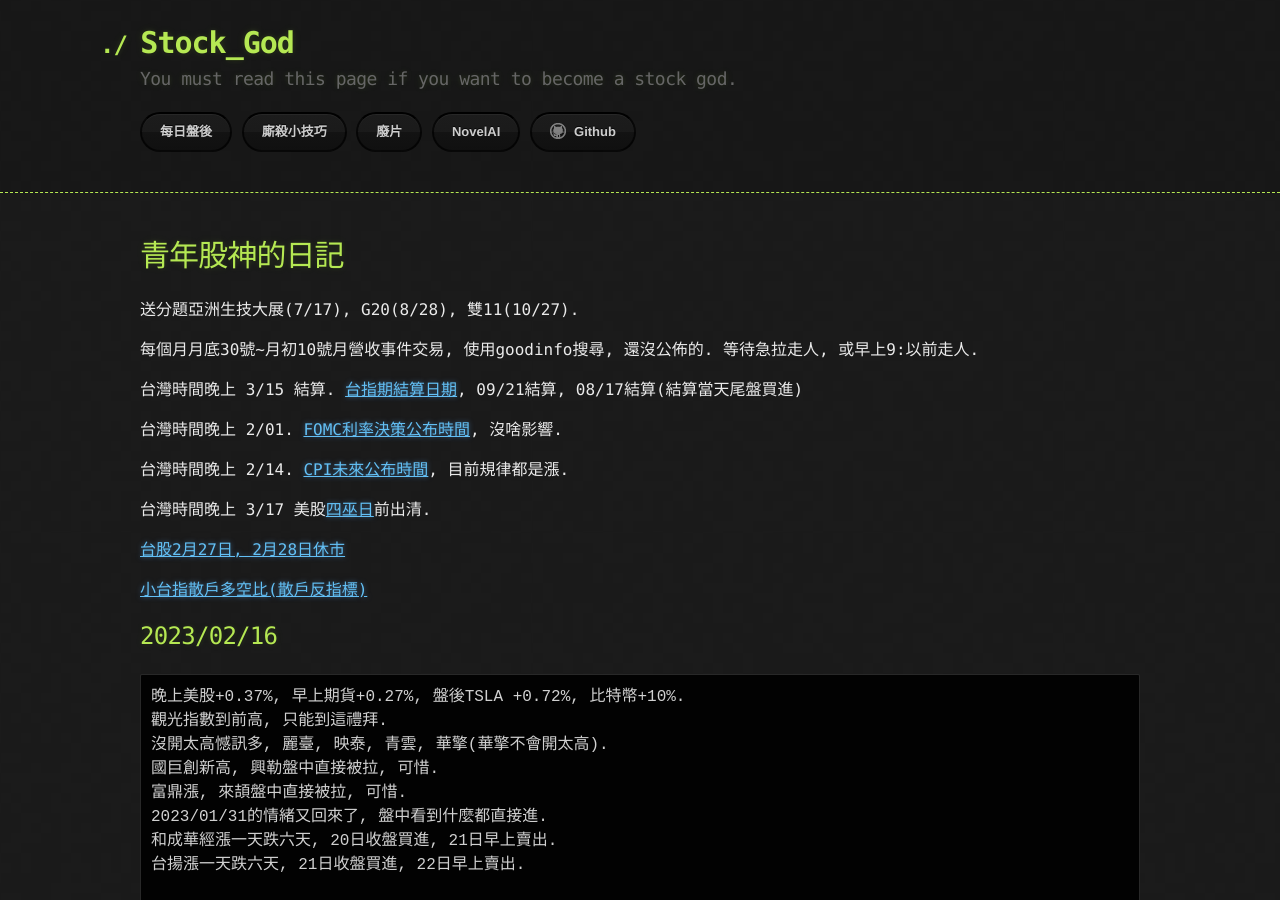
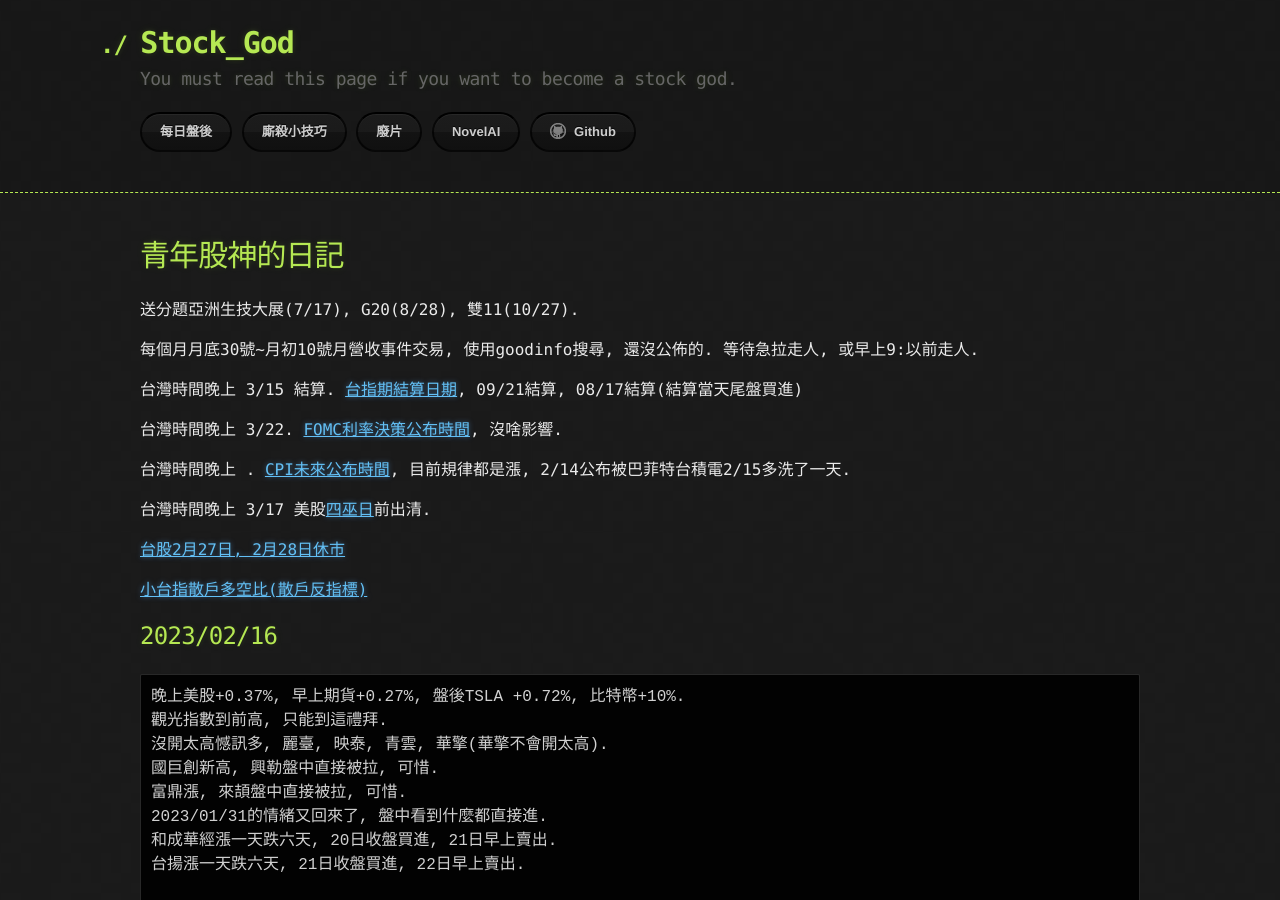
Before and after one commit to lepg5487/Stock_God, a Jekyll site: the page built from index.md, in a window 1280 px wide and 900 px high. Built offline with Jekyll 4.4.1, drawn with Linux system fonts in a browser that asks for light colours; our own code applies the rules of GitHub Pages for plain Markdown files.

Commit message:
Update index.md

```diff
--- a/index.md
+++ b/index.md
@@ -10,9 +10,9 @@ layout: testlayouts
 
 台灣時間晚上 3/15 結算. [台指期結算日期](https://www.taifex.com.tw/file/taifex/CHINESE/4/2023Calendar_cv1.pdf), 09/21結算, 08/17結算(結算當天尾盤買進)
 
-台灣時間晚上 2/01. [FOMC利率決策公布時間](https://www.cmegroup.com/cn-t/markets/interest-rates/cme-fedwatch-tool.html), 沒啥影響.
-
-台灣時間晚上 2/14. [CPI未來公布時間](https://hk.investing.com/economic-calendar/cpi-733), 目前規律都是漲.
+台灣時間晚上 3/22. [FOMC利率決策公布時間](https://www.cmegroup.com/cn-t/markets/interest-rates/cme-fedwatch-tool.html), 沒啥影響.
+
+台灣時間晚上 . [CPI未來公布時間](https://hk.investing.com/economic-calendar/cpi-733), 目前規律都是漲, 2/14公布被巴菲特台積電2/15多洗了一天.
 
 台灣時間晚上 3/17 美股[四巫日](https://www.taifex.com.tw/file/taifex/CHINESE/4/2023Calendar_cv1.pdf)前出清.
 
```
